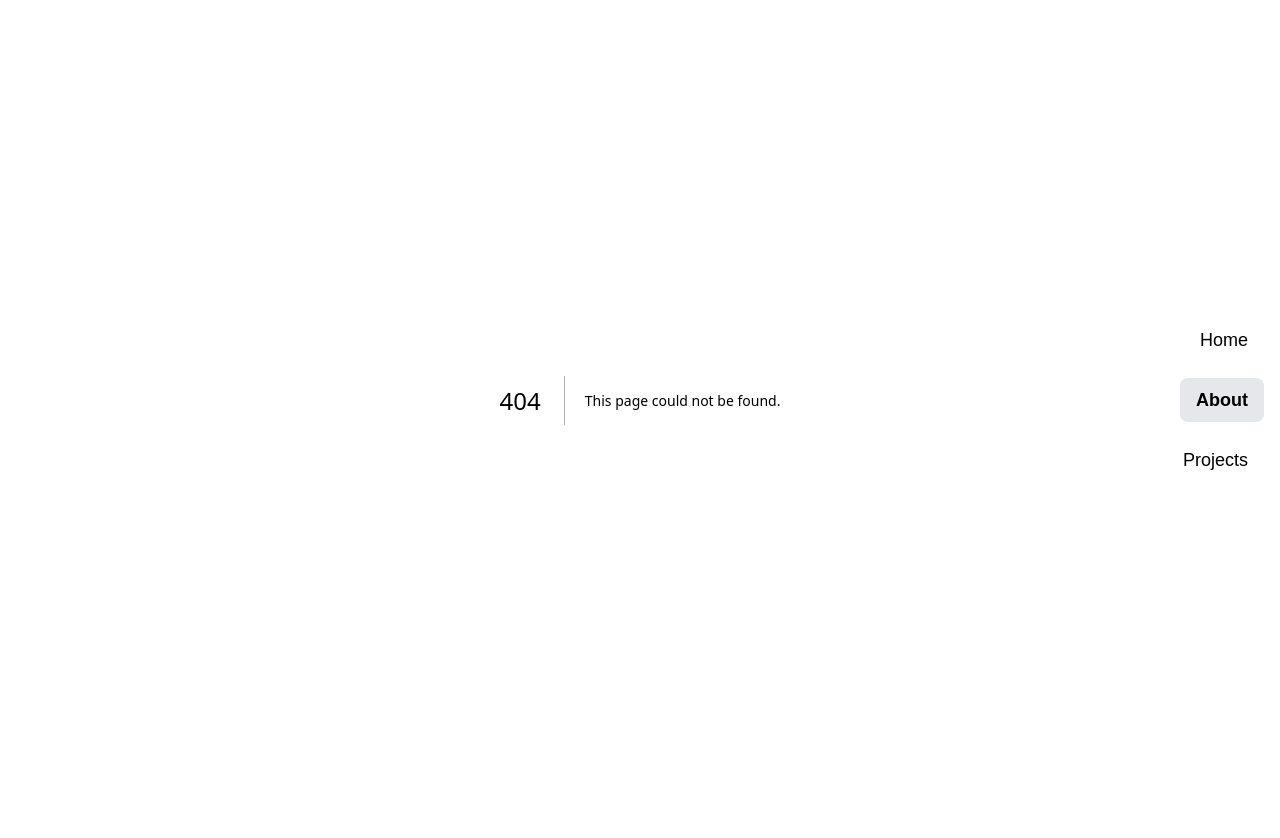
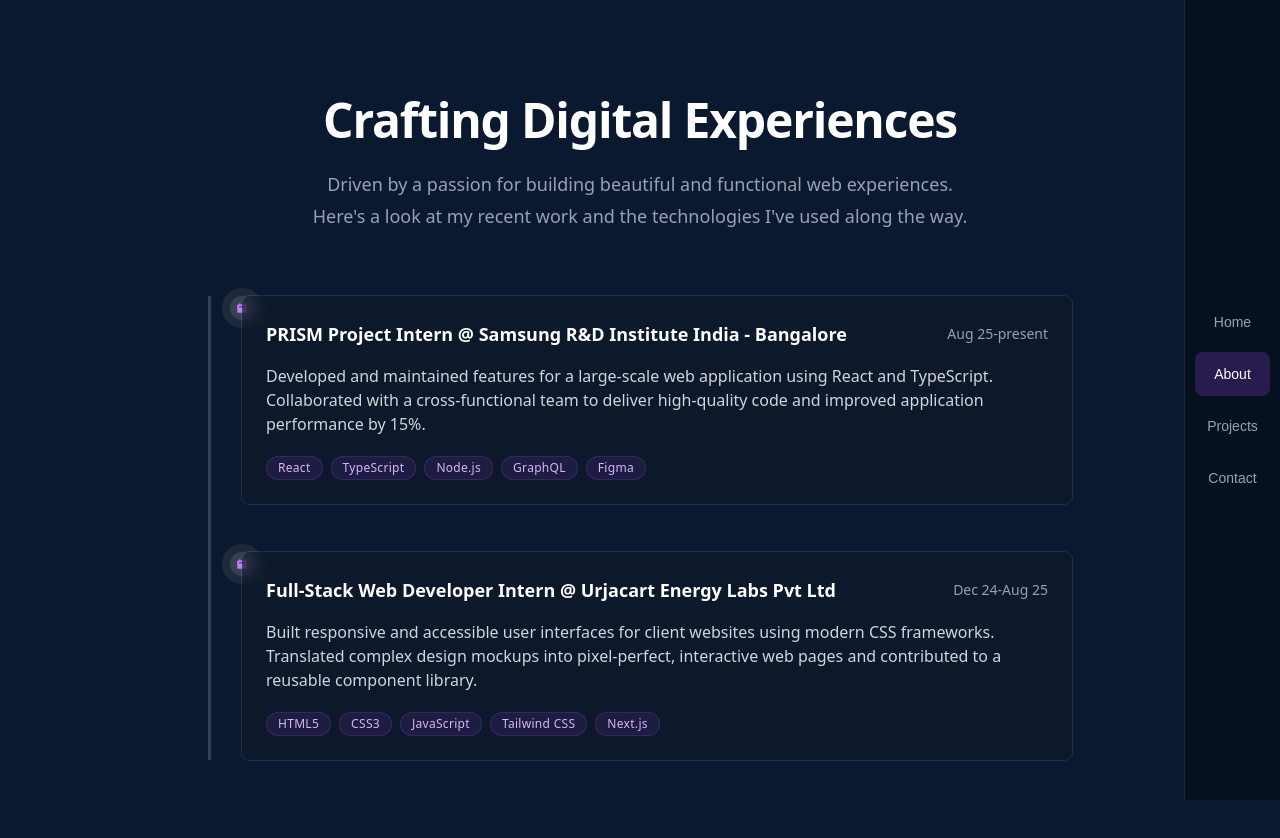
Before and after one commit to jainaryan04/portfolio-website, a Next.js app: page /about in a window 1280 px wide. Before the commit this address had no page. Shown: the top 838 px of the page. Before the commit the page ends 800 px from the top, so only its background shows below. Built offline with nearby package versions, Linux system fonts and the light colour scheme.

Commit message:
update: projects and nav layout
Signed-off-by: Aryan Jain <aryanrameshjain@gmail.com>

```diff
--- a/package.json
+++ b/package.json
@@ -21,9 +21,11 @@
     "@types/node": "^20",
     "@types/react": "^19",
     "@types/react-dom": "^19",
+    "autoprefixer": "^10.4.21",
     "eslint": "^9",
     "eslint-config-next": "15.3.3",
-    "tailwindcss": "^4",
+    "postcss": "^8.5.6",
+    "tailwindcss": "^4.1.14",
     "typescript": "^5"
   }
 }
--- /dev/null
+++ b/src/app/about/page.tsx
@@ -0,0 +1,98 @@
+import React from 'react';
+
+// --- Helper Components for better structure ---
+
+// Icon for the timeline
+const TimelineIcon = () => (
+  <div className="absolute -left-3 flex h-6 w-6 items-center justify-center rounded-full bg-gray-700 ring-8 ring-gray-800">
+    <svg className="h-3 w-3 text-purple-400" fill="currentColor" viewBox="0 0 20 20" xmlns="http://www.w3.org/2000/svg">
+      <path fillRule="evenodd" d="M6 2a1 1 0 00-1 1v1H4a2 2 0 00-2 2v10a2 2 0 002 2h12a2 2 0 002-2V6a2 2 0 00-2-2h-1V3a1 1 0 10-2 0v1H7V3a1 1 0 00-1-1zm0 5a1 1 0 000 2h8a1 1 0 100-2H6z" clipRule="evenodd"></path>
+    </svg>
+  </div>
+);
+
+// Tech tag component with modern styling
+const TechTag = ({ children }: { children: React.ReactNode }) => (
+  <span className="inline-block rounded-full bg-purple-500/10 px-3 py-1 text-xs font-medium tracking-wide text-purple-300 ring-1 ring-inset ring-purple-500/20">
+    {children}
+  </span>
+);
+
+
+// --- Main About Section Component ---
+
+const AboutSection = () => {
+  const experiences = [
+    {
+      role: "PRISM Project Intern",
+      company: "Samsung R&D Institute India - Bangalore",
+      date: "Aug 25-present",
+      description: "Developed and maintained features for a large-scale web application using React and TypeScript. Collaborated with a cross-functional team to deliver high-quality code and improved application performance by 15%.",
+      technologies: ["React", "TypeScript", "Node.js", "GraphQL", "Figma"]
+    },
+    {
+      role: "Full-Stack Web Developer Intern",
+      company: "Urjacart Energy Labs Pvt Ltd",
+      date: "Dec 24-Aug 25",
+      description: "Built responsive and accessible user interfaces for client websites using modern CSS frameworks. Translated complex design mockups into pixel-perfect, interactive web pages and contributed to a reusable component library.",
+      technologies: ["HTML5", "CSS3", "JavaScript", "Tailwind CSS", "Next.js"]
+    }
+  ];
+
+  return (
+    <section className="h-auto bg-[#0A192F] font-sans text-white antialiased">
+      <div className="container mx-auto max-w-4xl px-4 py-24">
+
+      <h2
+          className="text-center text-4xl font-bold tracking-tight text-white sm:text-5xl"
+          // Suggested font: Satoshi or Clash Display
+        >
+          Crafting Digital Experiences
+        </h2>
+        <p
+          className="mx-auto mt-6 max-w-2xl text-center text-lg leading-8 text-gray-400"
+          // Suggested font: Inter
+        >
+          Driven by a passion for building beautiful and functional web experiences. Here's a look at my recent work and the technologies I've used along the way.
+        </p>
+
+        {/* Experience Timeline */}
+        <div className="mt-16 flow-root">
+          <div className="-m-8">
+            <div className="p-8">
+              <div className="relative border-l-2 border-gray-700 pl-8">
+
+                {/* Vertical line connecting timeline items */}
+                <div className="absolute bottom-0 left-0 top-0 w-px bg-gray-700"></div>
+
+                {experiences.map((exp, index) => (
+                  <div key={index} className={`relative ${index > 0 ? 'mt-12' : ''}`}>
+                    <TimelineIcon />
+                    <div className="rounded-lg bg-gray-900/50 p-6 ring-1 ring-white/10 backdrop-blur-sm transition-all duration-300 hover:ring-purple-400/30 hover:shadow-2xl hover:shadow-purple-500/10">
+                      <div className="flex items-center justify-between">
+                        <h3 className="text-lg font-semibold text-white">
+                          {exp.role} @ {exp.company}
+                        </h3>
+                        <time className="flex-shrink-0 text-sm font-medium text-gray-400">{exp.date}</time>
+                      </div>
+                      <p className="mt-4 text-base text-gray-300">{exp.description}</p>
+
+                      <div className="mt-5 flex flex-wrap gap-2">
+                        {exp.technologies.map(tech => (
+                          <TechTag key={tech}>{tech}</TechTag>
+                        ))}
+                      </div>
+                    </div>
+                  </div>
+                ))}
+
+              </div>
+            </div>
+          </div>
+        </div>
+      </div>
+    </section>
+  );
+};
+
+export default AboutSection;
--- a/src/app/page.tsx
+++ b/src/app/page.tsx
@@ -15,7 +15,7 @@ const Hero = () => {
       ease: "power2.inOut",
     });
 
-    let split = SplitText.create(".split-text", { type: "words, chars" });
+    const split = SplitText.create(".split-text", { type: "words, chars" });
 
     gsap.from(split.chars, {
       duration: 0.8,
--- a/src/app/projects/page.tsx
+++ b/src/app/projects/page.tsx
@@ -154,7 +154,7 @@ export default function ProjectShowcase() {
               }`}
             >
               <img
-                src="/images/slot.png"
+                src="/images/slot-nobg.png"
                 alt="Slot Machine Handle"
                 className="w-48 h-40 object-contain drop-shadow-lg"
               />
@@ -206,8 +206,12 @@ export default function ProjectShowcase() {
         {projects.map((project, i) => (
           <section
             key={project.id}
-            ref={(el) => (projectRefs.current[i] = el)}
-            className="h-screen w-full flex items-center justify-center px-6 bg-black text-white flex-shrink-0"
+            // ref={(el) => (projectRefs.current[i] = el)}
+            ref={(el) => {
+              projectRefs.current[i] = el as HTMLDivElement;
+            }}
+
+            className="h-screen w-full flex items-center justify-center px-6 bg-[#0A192F] text-white flex-shrink-0"
           >
             <div className="flex flex-col md:flex-row gap-12 items-center justify-center max-w-7xl w-full"> {/* Increased gap and max-w-7xl, added w-full */}
               <a
@@ -224,12 +228,12 @@ export default function ProjectShowcase() {
               </a>
               <div className="w-full md:w-1/2 space-y-6"> {/* Increased space-y for more vertical separation */}
                 <h2 className="text-5xl font-bold md:text-6xl">{project.title}</h2> {/* Increased title size */}
-                <p className="text-xl md:text-2xl">{project.description}</p> {/* Increased description size */}
+                <p className="text-xl md:text-2xl font-satoshi">{project.description}</p> {/* Increased description size */}
                 <div className="flex flex-wrap gap-4"> {/* Increased gap for tech stack */}
                   {project.techStack.map((tech) => (
                     <span
                       key={tech}
-                      className="bg-gray-800 rounded-full px-5 py-2 text-base md:text-lg" // Increased tech stack padding and text size
+                      className="bg-orange-400 rounded-full px-5 py-2 text-base md:text-lg cursor-pointer" // Increased tech stack padding and text size
                     >
                       {tech}
                     </span>
--- a/src/components/Navbar.tsx
+++ b/src/components/Navbar.tsx
@@ -1,30 +1,43 @@
 "use client";
-import Link from "next/link";
-import { usePathname } from "next/navigation";
+import React, { useState, useEffect } from 'react';
 
 const menu = [
   { label: "Home", path: "/" },
   { label: "About", path: "/about" },
   { label: "Projects", path: "/projects" },
-//   { label: "Contact", path: "/contact" },
+  { label: "Contact", path: "/contact" },
 ];
 
 const RightNavbar = () => {
-  const pathname = usePathname();
+  const [pathname, setPathname] = useState('');
+
+  useEffect(() => {
+    // Set the current path on component mount (client-side only)
+    setPathname(window.location.pathname);
+  }, []);
 
   return (
-    <nav className="fixed top-0 right-0 h-screen flex flex-col items-end justify-center z-[1000] bg-white pr-4"> {/* Changed top-1/2 to top-0, added h-screen, items-end, justify-center, and pr-4 */}
-      {menu.map((item) => (
-        <Link href={item.path} key={item.path} scroll={false}>
-          <button
-            className={`my-2 py-2 px-4 cursor-pointer text-black text-lg transition-all duration-200 ${ // Adjusted padding, text size, and added transition
-              pathname === item.path ? "font-bold bg-gray-200 rounded-lg" : "font-normal hover:bg-gray-100 rounded-lg" // Added background for active/hover states
-            }`}
-          >
-            {item.label}
-          </button>
-        </Link>
-      ))}
+    <nav className="fixed right-0 top-0 z-[1000] flex h-screen w-24 flex-col items-center justify-center border-l border-white/10 bg-black/30 backdrop-blur-lg">
+      <div className="flex flex-col items-stretch gap-2">
+        {menu.map((item) => {
+          const isActive = pathname === item.path;
+          return (
+            <a href={item.path} key={item.path}>
+              <button
+                className={`flex w-full cursor-pointer justify-center rounded-lg p-3 text-sm font-medium transition-all duration-200
+                  ${
+                    isActive
+                      ? "bg-purple-500/20 text-white"
+                      : "text-gray-400 hover:bg-white/10 hover:text-white"
+                  }
+                `}
+              >
+                {item.label}
+              </button>
+            </a>
+          );
+        })}
+      </div>
     </nav>
   );
 };
--- a/src/components/PageTransitionWrapper.tsx
+++ b/src/components/PageTransitionWrapper.tsx
@@ -1,11 +1,11 @@
 "use client";
 
-import { useRouter } from "next/navigation";
+import { usePathname } from "next/navigation";
 import { useEffect, useRef } from "react";
 import { gsap } from "gsap";
 
 export default function PageTransitionWrapper({ children }: { children: React.ReactNode }) {
-  const router = useRouter();
+  const pathname = usePathname();
   const ref = useRef<HTMLDivElement>(null);
 
   useEffect(() => {
@@ -16,7 +16,7 @@ export default function PageTransitionWrapper({ children }: { children: React.Re
         { opacity: 1, y: 0, duration: 0.6, ease: "power2.out" }
       );
     }
-  }, [router.pathname]);
+  }, [pathname]);
 
   return (
     <main ref={ref} style={{ position: "relative", zIndex: 1 }}>
--- a/src/components/Skills.tsx
+++ b/src/components/Skills.tsx
@@ -1,4 +1,5 @@
-import React, { useEffect, useState, useRef, RefObject } from 'react';
+import React, { useEffect, useState, useRef } from 'react';
+import Image from 'next/image';
 
 type SkillsProps = {
   media: string[];
@@ -65,10 +66,12 @@ const Skills: React.FC<SkillsProps> = ({
           playsInline
         />
       ) : (
-        <img
+        <Image
           src={currentMedia}
+          width={128}
+          height={128}
           alt="Following cursor"
-          className="max-h-32 object-cover rounded-xl"
+          className="object-cover rounded-xl"
         />
       )}
     </div>
```
Also changed, not shown: public/images/slot-nobg.png (added), 1 other file (tests, documents, lock files or other folders).
